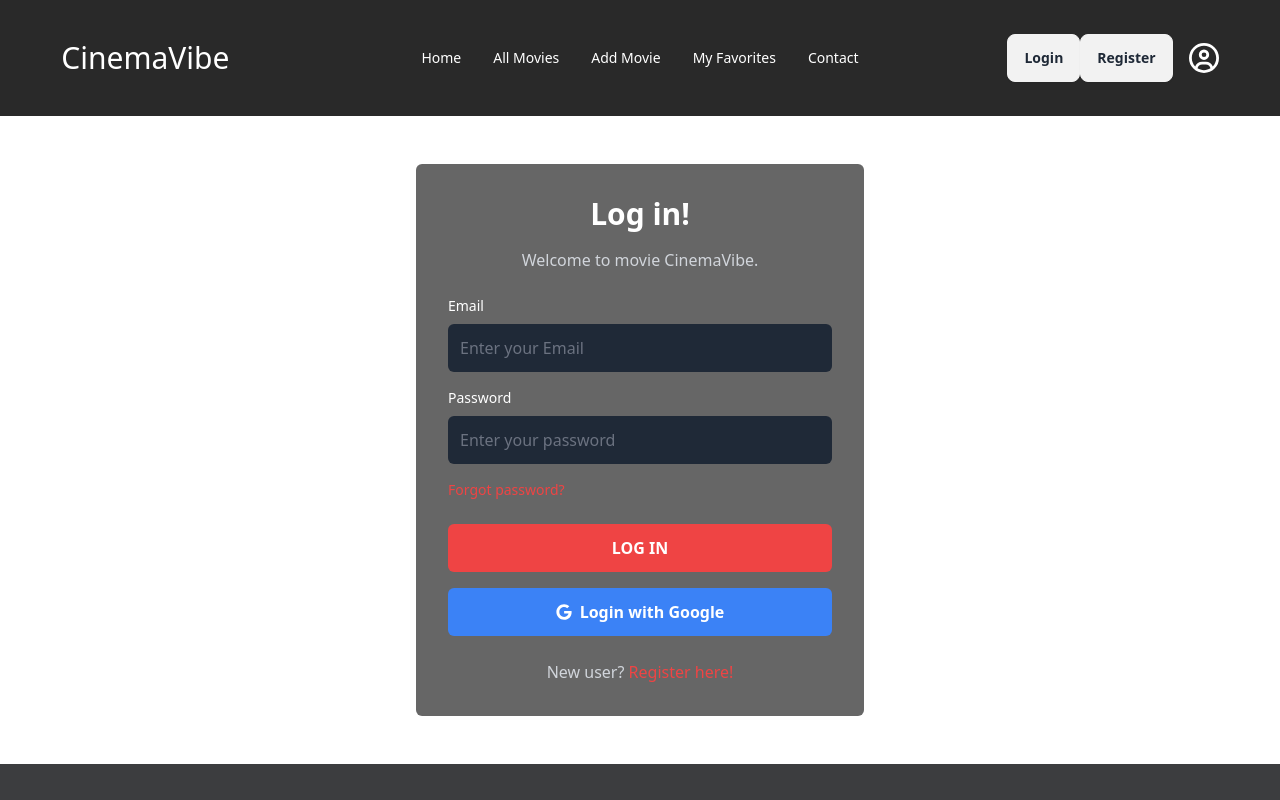
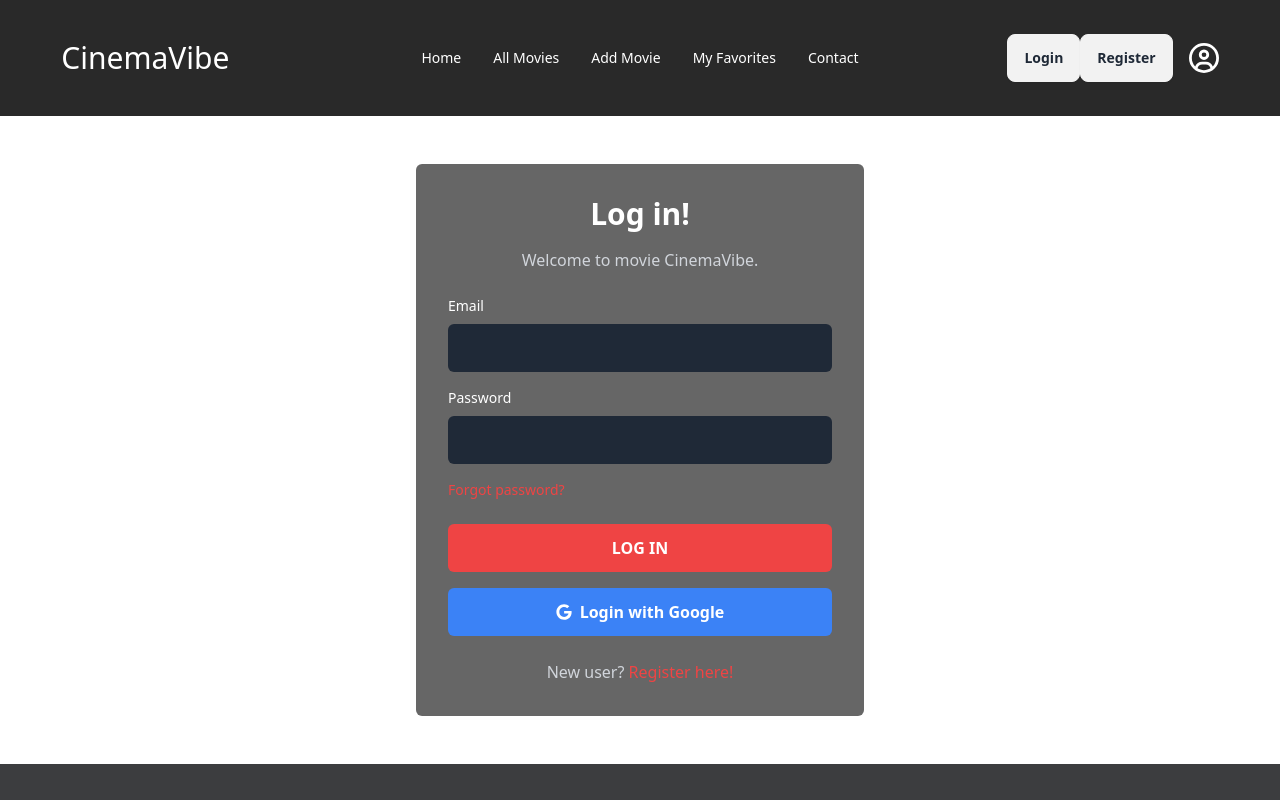
Before and after one commit to mahbubHossen-dev/cinemaVibe, a React (Vite) app: page /login in a window 1280 px wide. Shown: the top 800 px of the page. Built offline with nearby package versions, Linux system fonts and the light colour scheme; no server answers.

Commit message:
use react hook form in login page

```diff
--- a/package.json
+++ b/package.json
@@ -17,6 +17,7 @@
     "prop-types": "^15.8.1",
     "react": "^18.3.1",
     "react-dom": "^18.3.1",
+    "react-hook-form": "^7.54.0",
     "react-hot-toast": "^2.4.1",
     "react-icons": "^5.4.0",
     "react-rating-stars-component": "^2.2.0",
--- a/src/Pages/Login.jsx
+++ b/src/Pages/Login.jsx
@@ -1,21 +1,24 @@
 import React, { useContext } from 'react';
 import { FaGoogle } from 'react-icons/fa';
-import { Link, useLocation, useNavigate } from 'react-router-dom';
+import { data, Link, useLocation, useNavigate } from 'react-router-dom';
 import { AuthContext } from '../provider/AuthProvider';
 import toast from 'react-hot-toast';
+import { useForm } from 'react-hook-form';
 
 const Login = () => {
+    const { register, handleSubmit, watch, formState: { errors } } = useForm();
+
+
     const { loginUser, userLoginWithGoogle, updateUserProfile, setUser } = useContext(AuthContext)
     // console.log(name)
     const location = useLocation()
     const navigate = useNavigate()
-    console.log(location.state)
+    // console.log(location.state)
 
-    const handleLogin = (e) => {
-        e.preventDefault()
-        const form = e.target;
-        const email = form.email.value;
-        const password = form.password.value;
+    const handleLogin = (data) => {
+        const email = data.email;
+        const password = data.password;
+
 
         loginUser(email, password)
             .then(result => {
@@ -37,6 +40,7 @@
             })
     }
 
+
     const handleGoogleLogin = () => {
         userLoginWithGoogle()
             .then(result => {
@@ -52,6 +56,84 @@
     }
 
     return (
+        // <div className='py-12'>
+
+        //     <div className="bg-cover bg-center flex items-center justify-center">
+        //         <div className="bg-black bg-opacity-60 p-8 rounded-md w-full max-w-md text-white">
+        //             <h2 className="text-3xl font-bold text-center mb-4">Log in!</h2>
+        //             <p className="text-center text-gray-300 mb-6 ita">Welcome to movie CinemaVibe.</p>
+
+        //             <form onSubmit={handleLogin}>
+        //                 <div className="mb-4">
+        //                     <label className="block text-sm mb-2">
+        //                         Email
+        //                     </label>
+        //                     <div className="relative">
+        //                         <input
+        //                             type="email"
+        //                             name="email"
+        //                             placeholder="Enter your Email"
+        //                             className="w-full p-3 rounded-md bg-gray-800 text-white placeholder-gray-500 focus:ring-2 focus:ring-red-500"
+        //                         />
+        //                         <span className="absolute left-3 top-3 text-gray-400">
+        //                             <i className="fas fa-user"></i>
+        //                         </span>
+        //                     </div>
+        //                 </div>
+
+        //                 <div className="mb-4">
+        //                     <label htmlFor="password" className="block text-sm mb-2">
+        //                         Password
+        //                     </label>
+        //                     <div className="relative">
+        //                         <input
+        //                             type="password"
+        //                             id="password"
+        //                             name="password"
+        //                             placeholder="Enter your password"
+        //                             className="w-full p-3 rounded-md bg-gray-800 text-white placeholder-gray-500 focus:ring-2 focus:ring-red-500"
+        //                         />
+        //                         <span className="absolute left-3 top-3 text-gray-400">
+        //                             <i className="fas fa-lock"></i>
+        //                         </span>
+        //                     </div>
+        //                 </div>
+
+        //                 <div className="flex items-center justify-between mb-6">
+
+        //                     <a href="#" className="text-sm text-red-500 hover:underline">
+        //                         Forgot password?
+        //                     </a>
+        //                 </div>
+
+        //                 <button
+        //                     type="submit"
+        //                     className="w-full bg-red-500 hover:bg-red-600 transition text-white font-bold py-3 rounded-md"
+        //                 >
+        //                     LOG IN
+        //                 </button>
+        //             </form>
+
+        //             <button
+        //                 onClick={handleGoogleLogin}
+        //                 className="mt-4 w-full flex items-center justify-center bg-blue-500 hover:bg-blue-600 transition text-white font-bold py-3 rounded-md"
+        //             >
+        //                 <FaGoogle className="mr-2" /> Login with Google
+        //             </button>
+
+        //             <p className="text-center text-gray-300 mt-6">New user?<Link to='/register' state={location.state} className="text-red-500 hover:underline"> Register here!
+        //                 </Link>
+        //             </p>
+        //         </div>
+        //     </div>
+        // </div>
+
+        // <form onSubmit={handleSubmit(onSubmit)}>
+        //     <label> name</label>
+        //     <input {...register("example")}/>
+        //     <input type="submit" />
+        // </form>
+
         <div className='py-12'>
 
             <div className="bg-cover bg-center flex items-center justify-center">
@@ -59,17 +141,16 @@
                     <h2 className="text-3xl font-bold text-center mb-4">Log in!</h2>
                     <p className="text-center text-gray-300 mb-6 ita">Welcome to movie CinemaVibe.</p>
 
-                    <form onSubmit={handleLogin}>
+                    <form onSubmit={handleSubmit(handleLogin)}>
                         <div className="mb-4">
                             <label className="block text-sm mb-2">
                                 Email
                             </label>
                             <div className="relative">
                                 <input
-                                    type="email"
-                                    name="email"
-                                    placeholder="Enter your Email"
-                                    className="w-full p-3 rounded-md bg-gray-800 text-white placeholder-gray-500 focus:ring-2 focus:ring-red-500"
+                                    className="w-full p-3 rounded-md bg-gray-800 text-white"
+                                    type='email'
+                                    {...register("email", { required: true })}
                                 />
                                 <span className="absolute left-3 top-3 text-gray-400">
                                     <i className="fas fa-user"></i>
@@ -83,11 +164,9 @@
                             </label>
                             <div className="relative">
                                 <input
-                                    type="password"
-                                    id="password"
-                                    name="password"
-                                    placeholder="Enter your password"
-                                    className="w-full p-3 rounded-md bg-gray-800 text-white placeholder-gray-500 focus:ring-2 focus:ring-red-500"
+                                    className="w-full p-3 rounded-md bg-gray-800 text-white"
+                                    type='password'
+                                    {...register("password", { required: true })}
                                 />
                                 <span className="absolute left-3 top-3 text-gray-400">
                                     <i className="fas fa-lock"></i>
@@ -118,7 +197,7 @@
                     </button>
 
                     <p className="text-center text-gray-300 mt-6">New user?<Link to='/register' state={location.state} className="text-red-500 hover:underline"> Register here!
-                        </Link>
+                    </Link>
                     </p>
                 </div>
             </div>
```
Also changed, not shown: src/Pages/UpdateMovie.jsx (+0 -19 lines), 1 other file (tests, documents, lock files or other folders).
